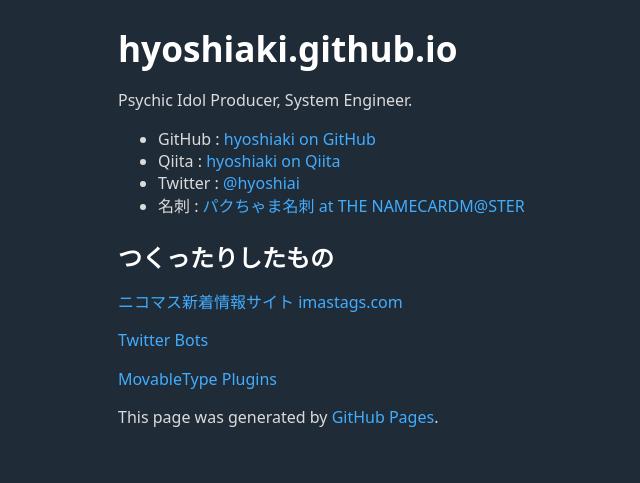
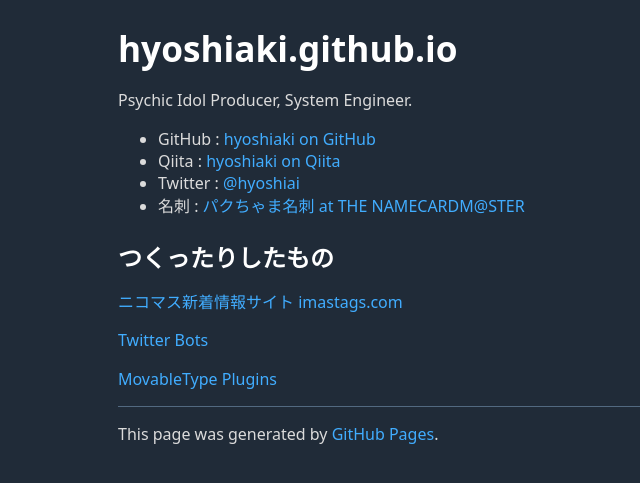
Before and after one commit to hyoshiaki/hyoshiaki.github.io, a Jekyll site: the page built from index.md, in a window 1280 px wide. Shown: the top 483 px of the page, without its empty margins (122-762 px from the left). Built offline with Jekyll 4.4.1, drawn with Linux system fonts in a browser that asks for light colours; our own code applies the rules of GitHub Pages for plain Markdown files.

Commit message:
fix default.html

```diff
--- a/_layouts/default.html
+++ b/_layouts/default.html
@@ -8,38 +8,17 @@
     <!--[if lt IE 9]>
     <script src="https://oss.maxcdn.com/html5shiv/3.7.3/html5shiv.min.js"></script>
     <![endif]-->
-
-{% seo %}
+  {% seo %}
   </head>
 
   <body>
-
-    <div id="content-wrapper">
-      <div class="inner clearfix">
-        <section id="main-content">
-          {{ content }}
-        </section>
-
-        <aside id="sidebar">
-          {% if site.show_downloads %}
-            <a href="{{ site.github.zip_url }}" class="button">
-              <small>Download</small>
-              .zip file
-            </a>
-            <a href="{{ site.github.tar_url }}" class="button">
-              <small>Download</small>
-              .tar.gz file
-            </a>
-          {% endif %}
-
-          {% if site.github.is_project_page %}
-            <p class="repo-owner"><a href="{{ site.github.repository_url }}">{{ site.github.repository_name }}</a> is maintained by <a href="{{ site.github.owner_url }}">{{ site.github.owner_name }}</a>.</p>
-          {% endif %}
-
-          <p>This page was generated by <a href="https://pages.github.com">GitHub Pages</a>.</p>
-        </aside>
-      </div>
-    </div>
+    <section>
+    {{ content }}
+    </section>
+    <hr>
+    <aside>
+      <p>This page was generated by <a href="https://pages.github.com">GitHub Pages</a>.</p>
+    </aside>
 
     {% if site.google_analytics %}
       <script>
```
